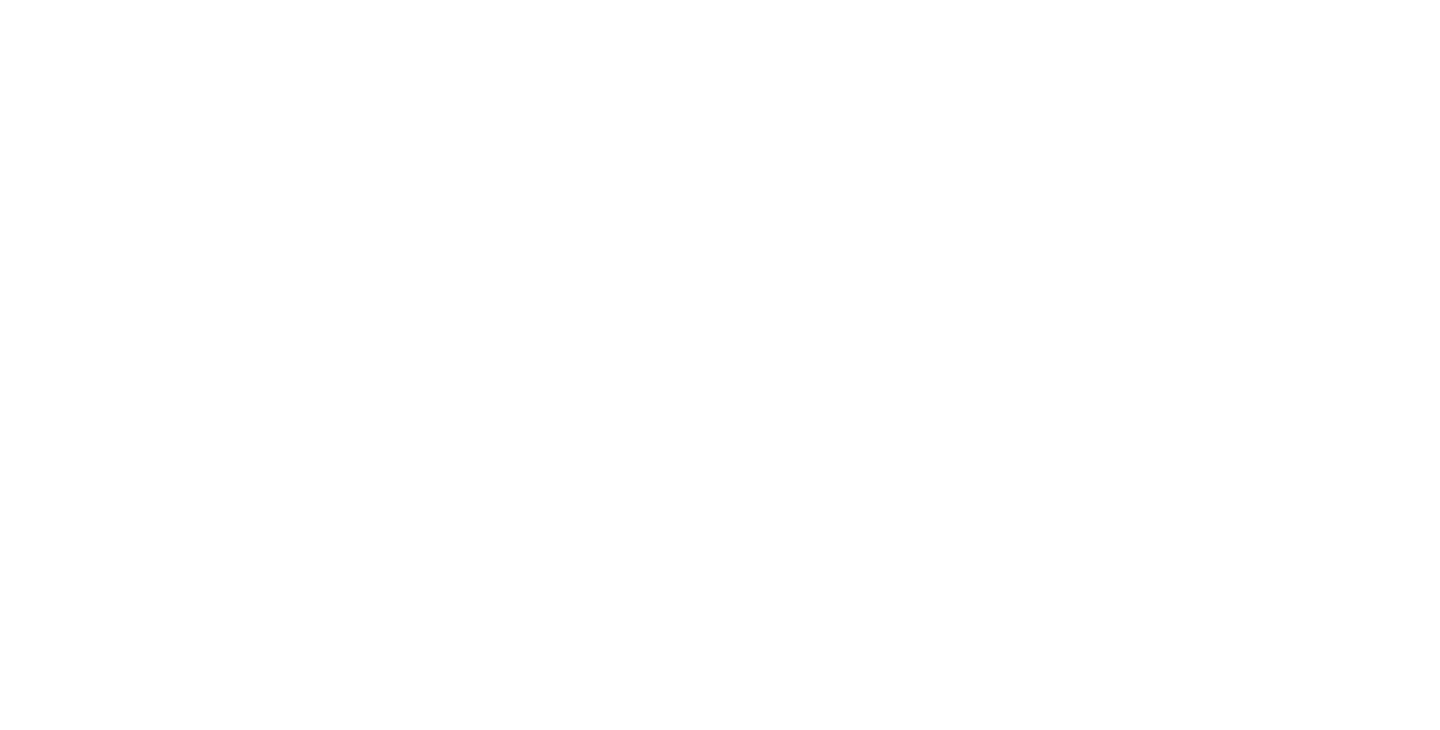
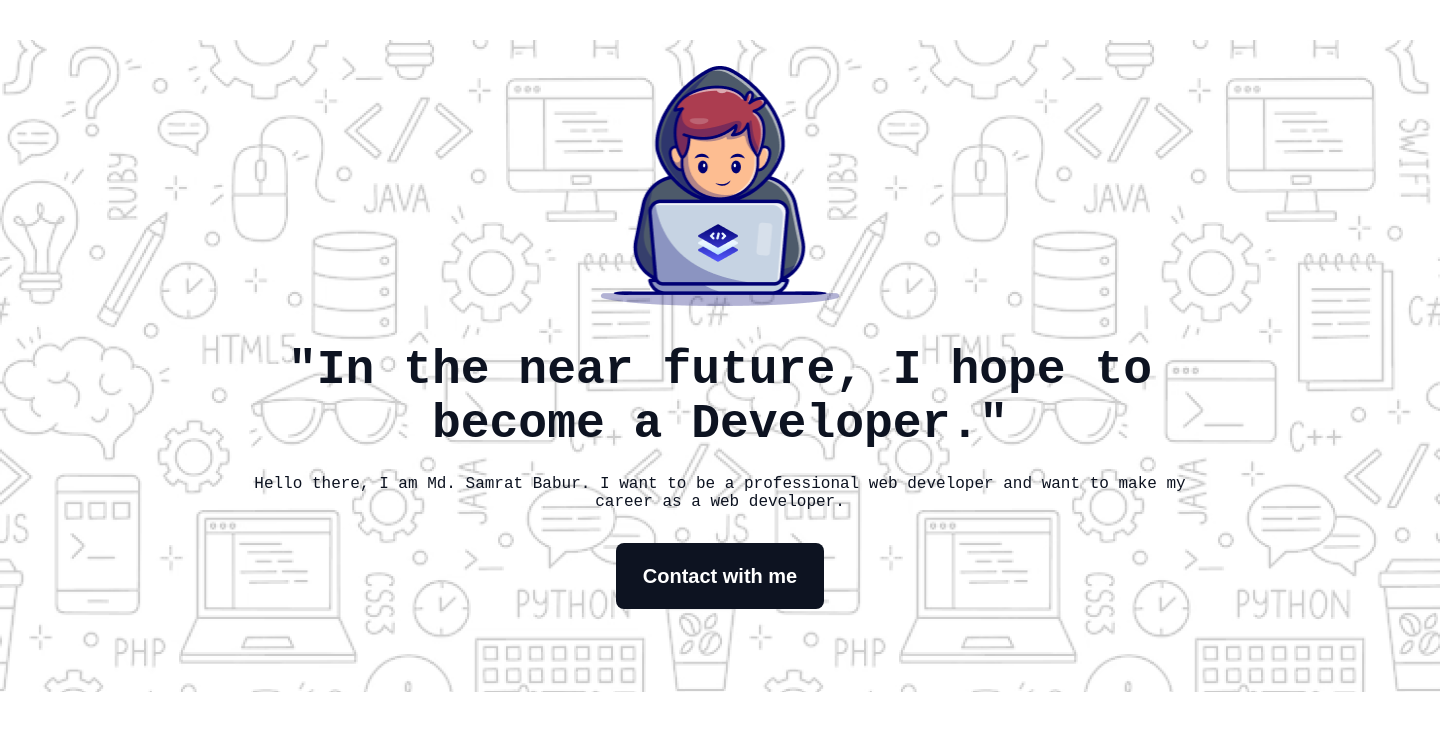
Before and after one commit to msbabor/assignment1-repo, a plain HTML site: page index.html in a window 1280 px wide. Shown: the whole page, 1440 px wide, since content can reach past the window. Drawn offline with Linux system fonts and the light colour scheme; a web font is replaced by a local one.

Commit message:
added hero container section

```diff
--- a/index.html
+++ b/index.html
@@ -7,6 +7,16 @@
     <link rel="stylesheet" href="style/style.css">
 </head>
 <body>
-
+    <!-- hero-container section start here -->
+     <header>
+        <section class="hero-container">
+            <div class="hero-content">
+                <img src="assets/group.png" alt="group image">
+                <h1>"In the near future, I hope to become a Developer."</h1>
+                <p>Hello there, I am Md. Samrat Babur. I want to be a professional web developer and want to make my career as a web developer.</p>
+                <span ><input id="btn" type="button" value="Contact with me"></span>
+            </div>
+        </section>
+     </header>
 </body>
 </html>
--- a/style/style.css
+++ b/style/style.css
@@ -0,0 +1,55 @@
+@import url('https://fonts.googleapis.com/css2?family=Azeret+Mono:ital,wght@0,100..900;1,100..900&display=swap');
+
+*{
+    box-sizing: border-box;
+    margin: 0;
+    padding: 0;
+}
+body{
+    font-family: "Azeret Mono", monospace;
+}
+/* hero-container style start here */
+.hero-container{
+    width: 1440px;
+    height: 652px;
+    margin: 0 auto;
+    margin-top: 40px;
+    text-align: center;
+    align-items: center;
+    background-image: url(../assets/hero-bg.png);
+    background-repeat: no-repeat;
+    background-size: cover;
+    padding: 26px;
+}
+.hero-content{
+    width: 998px;
+    height: 581px;
+    margin: 0 auto;
+}
+.hero-content img{
+    width: 240.28px;
+    height: 240px;
+    margin-bottom: 32px;
+}
+.hero-content h1{
+    color: rgb(13, 19, 33);
+    font-size: 48px;
+    font-weight: 800;
+    margin-bottom: 24px;
+}
+.hero-content p{
+    color: rgb(13, 19, 33);
+    font-size: 16px;
+    font-weight: 400;
+    margin-bottom: 32px;
+}
+#btn{
+    width: 208px;
+    height: 66px;
+    border: none;
+    border-radius: 8px;
+    background: rgb(13, 19, 33);
+    font-size: 20px;
+    font-weight: 600;
+    color: rgb(255, 255, 255);
+}
```
